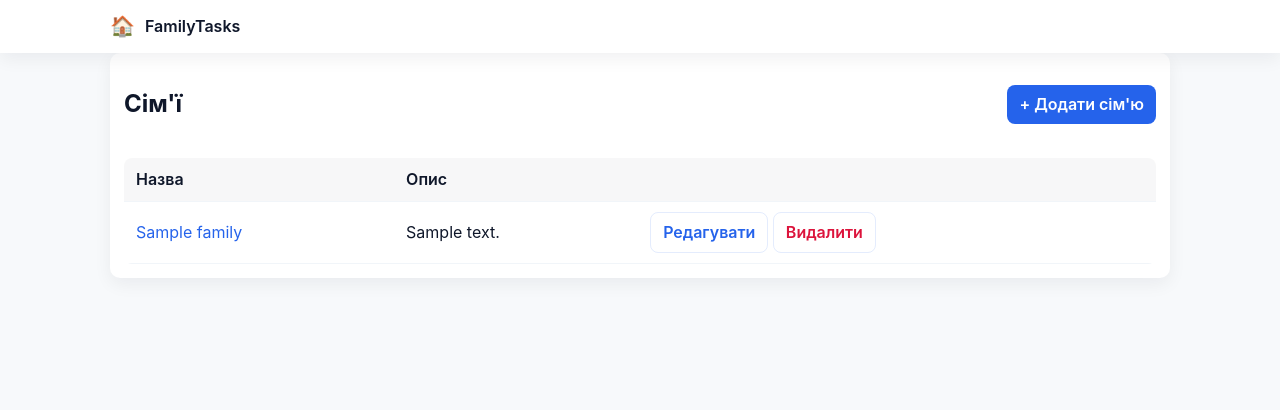
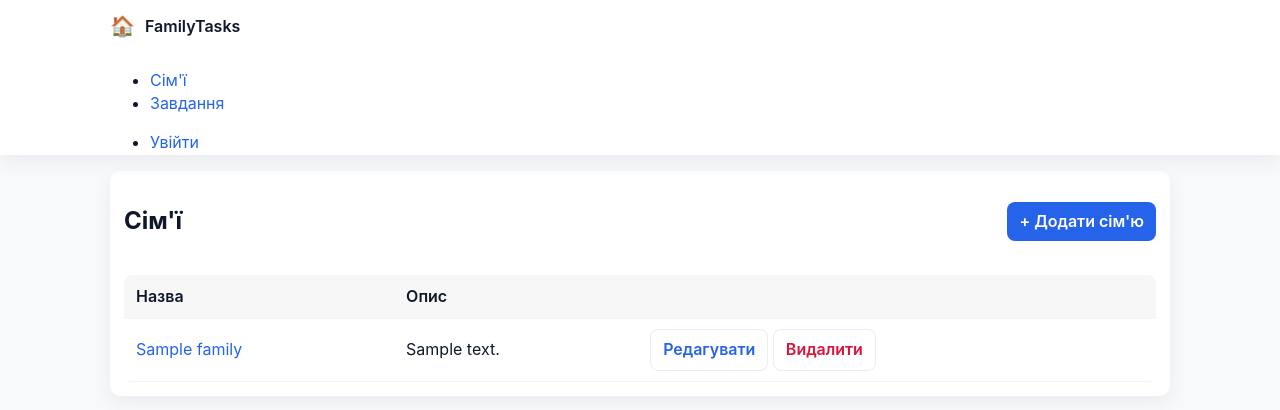
Before and after one commit to Toskeha22/ChoresManagement, a Django app: template chores/templates/accounts/family_list.html in a window 1280 px wide. Shown: the top 410 px of the page. Run offline with Django 5.2, Linux system fonts and the light colour scheme; the template is opened without the code that fills it: most values are stand-ins (such as "Sample title", 1, 10 or a date in 2020).

Commit message:
include js in base.html

```diff
--- a/chores/templates/base.html
+++ b/chores/templates/base.html
@@ -2,6 +2,7 @@
 <!doctype html>
 <html lang="uk">
 <head>
+  <meta name="csrf-token" content="{{ csrf_token }}">
   <meta charset="utf-8">
   <meta name="viewport" content="width=device-width, initial-scale=1">
   <title>{% block title %}Домашні справи{% endblock %} — FamilyTasks</title>
@@ -19,6 +20,30 @@
           <span class="brand-text">FamilyTasks</span>
         </span>
       </div>
+
+      <!-- Меню -->
+      <nav class="site-nav">
+        <div class="container nav-inner">
+          <ul class="nav-list">
+            <li class="nav-item"><a href="{% url 'accounts:family_list' %}">Сім'ї</a></li>
+            <li class="nav-item"><a href="{% url 'tasks:list' %}">Завдання</a></li>
+          </ul>
+
+          <ul class="nav-auth">
+            {% if user.is_authenticated %}
+              <li class="nav-item"><span>Привіт, {{ user.username }}!</span></li>
+              <li class="nav-item">
+                <form action="{% url 'accounts:logout' %}" method="post" style="display:inline;">
+                  {% csrf_token %}
+                  <button type="submit" class="btn-logout">Вийти</button>
+                </form>
+              </li>
+            {% else %}
+              <li class="nav-item"><a href="{% url 'accounts:login' %}">Увійти</a></li>
+            {% endif %}
+          </ul>
+        </div>
+      </nav>
     </header>
 
     <main class="container">
@@ -26,4 +51,5 @@
     </main>
   </div>
 </body>
+{% block extra_scripts %}{% endblock %}
 </html>
```
